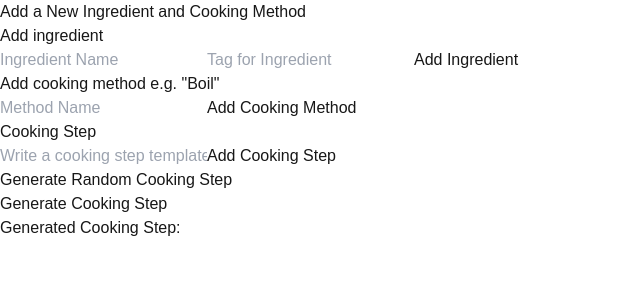
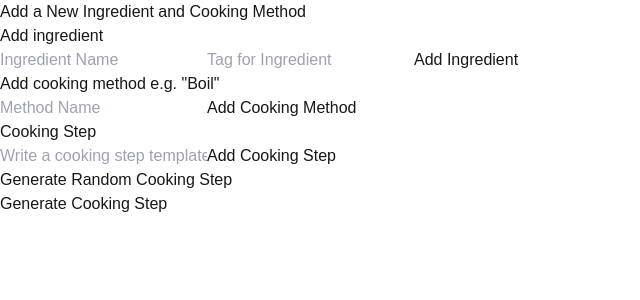
Before and after one commit to jayden-gillam/CS-311-Project-3, a Next.js app: page / in a window 1280 px wide. Shown: the top 300 px of the page, without its empty margins (0-640 px from the left). Built offline with nearby package versions, Linux system fonts and the light colour scheme.

Commit message:
AHHHH I FORGOT TO SAVE

```diff
--- a/app/page.tsx
+++ b/app/page.tsx
@@ -11,14 +11,13 @@ import { generateCookingStep } from './serverActions/generateCookingStep';
 // I have used previous lecture slides and videos, Neon docs and ChatGPT extensively in this project to help me create this project and database
 
 export default function Page() {
-  const [currentRecipe, setCurrentRecipe] = useState("");
+  const [currentRecipe, setCurrentRecipe] = useState<string | null>(null);
 
   // Seperated server functions in order to fix error in vercel deployment and added function below
   async function handleGenerateCookingStep() {
     const step = await generateCookingStep();
     setCurrentRecipe(step);
   }
-
   return (
     <div>
       <h1>Add a New Ingredient and Cooking Method</h1>
@@ -45,11 +44,14 @@ export default function Page() {
       <div>
         <h2>Generate Random Cooking Step</h2>
         <button onClick={handleGenerateCookingStep}>Generate Cooking Step</button>
-        <div>
-          <h3>Generated Cooking Step:</h3>
-          <p>{currentRecipe}</p>
-        </div>
+        {currentRecipe && (
+          <div>
+            <h3>Generated Cooking Step:</h3>
+            <p>{currentRecipe}</p>
+          </div>
+        )}
       </div>
+
     </div>
   );
 }
```
